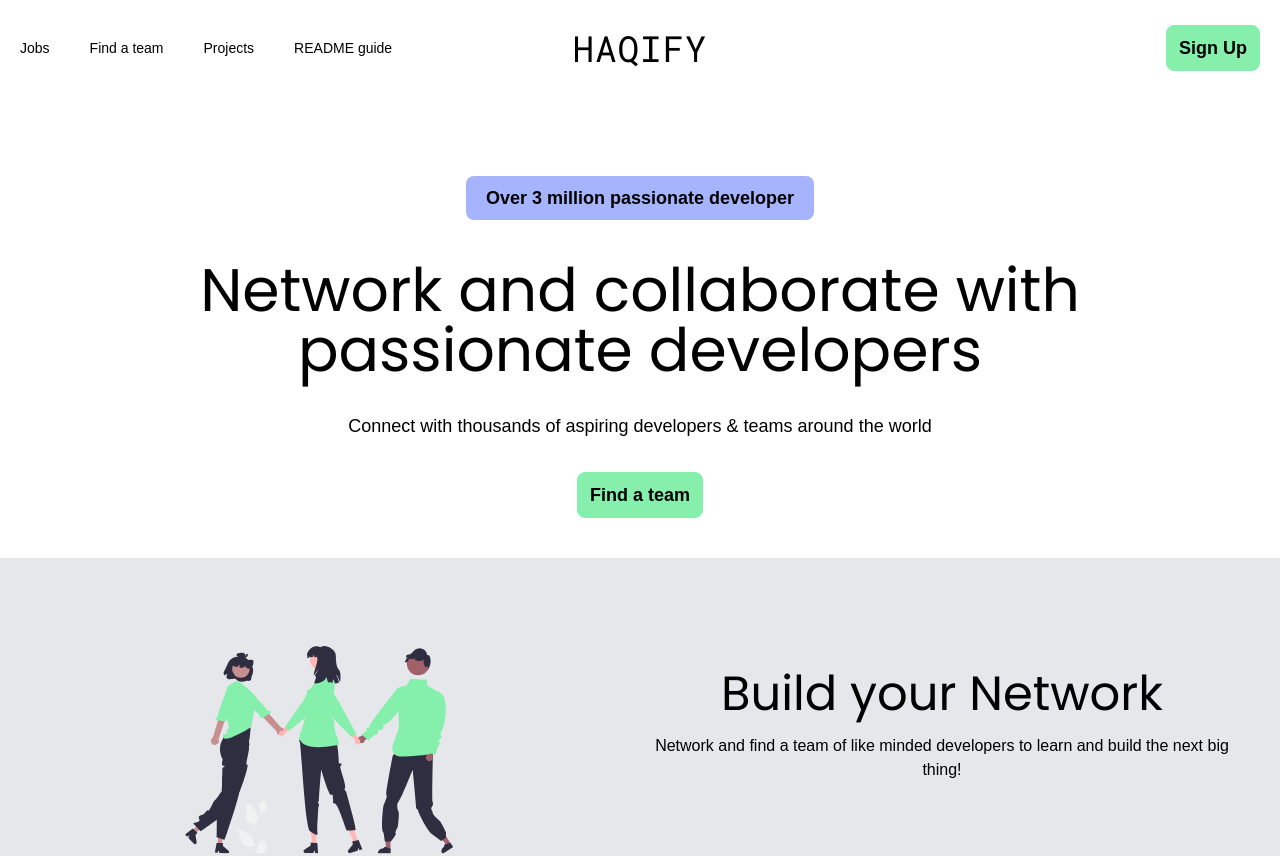
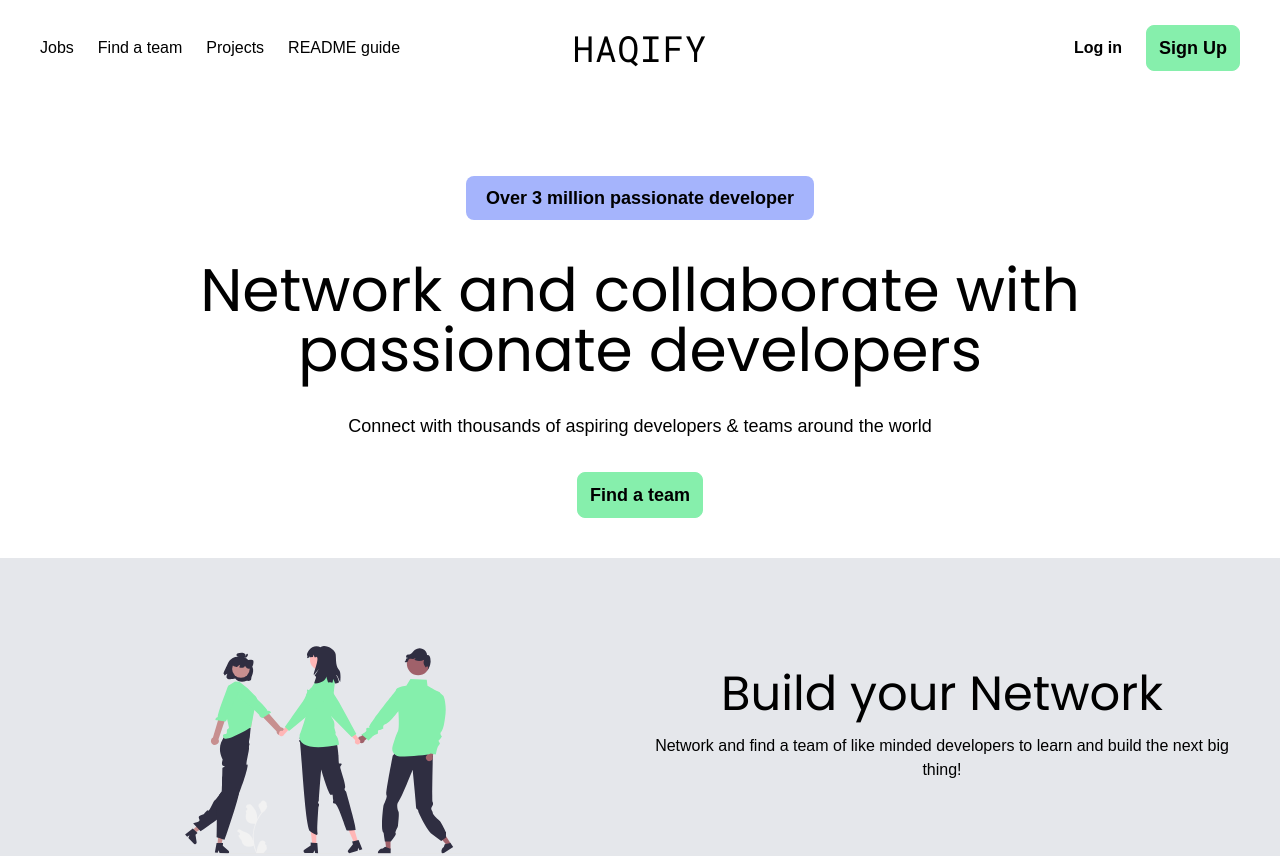
Before and after one commit to Jacksonwrk3/Haqify, a Next.js app: page / in a window 1280 px wide. Shown: the top 856 px of the page. Built offline with nearby package versions, Linux system fonts and the light colour scheme; a web font is replaced by a local one.

Commit message:
responsive nav done, back practice but we fix in future

```diff
--- a/src/components/Navigation/Navigation.jsx
+++ b/src/components/Navigation/Navigation.jsx
@@ -13,9 +13,17 @@ function Navigation() {
           <Menu />
           <Logo />
         </div>
-        <div className="flex items-center justify-center mr-5 lg:basis-0 lg:flex-grow lg:justify-end">
+        <div className="flex items-center justify-center mr-5 space-x-6 xl:mr-10 lg:basis-0 lg:flex-grow lg:justify-end">
+          <a
+            href="/login"
+            className="hidden font-semibold lg:block font-martian"
+          >
+            Log in
+          </a>
           <PrimaryButtonStyleWrapper>
-            <button className="font-semibold font-martian">Sign Up</button>
+            <a href="/signup" className="font-semibold font-martian">
+              Sign Up
+            </a>
           </PrimaryButtonStyleWrapper>
         </div>
       </div>
@@ -25,11 +33,11 @@ function Navigation() {
 
 function DesktopMenu() {
   return (
-    <ul className="hidden lg:ml-5 lg:space-x-10 lg:basis-0 lg:flex lg:flex-grow">
-      <li className="text-sm font-martian">Jobs</li>
-      <li className="text-sm font-martian">Find a team</li>
-      <li className="text-sm font-martian">Projects</li>
-      <li className="text-sm font-martian">README guide</li>
+    <ul className="hidden font-martian lg:ml-5 xl:ml-10 lg:space-x-6 lg:basis-0 lg:flex lg:flex-grow lg:text-xs xl:text-base">
+      <li>Jobs</li>
+      <li>Find a team</li>
+      <li>Projects</li>
+      <li>README guide</li>
     </ul>
   );
 }
```
